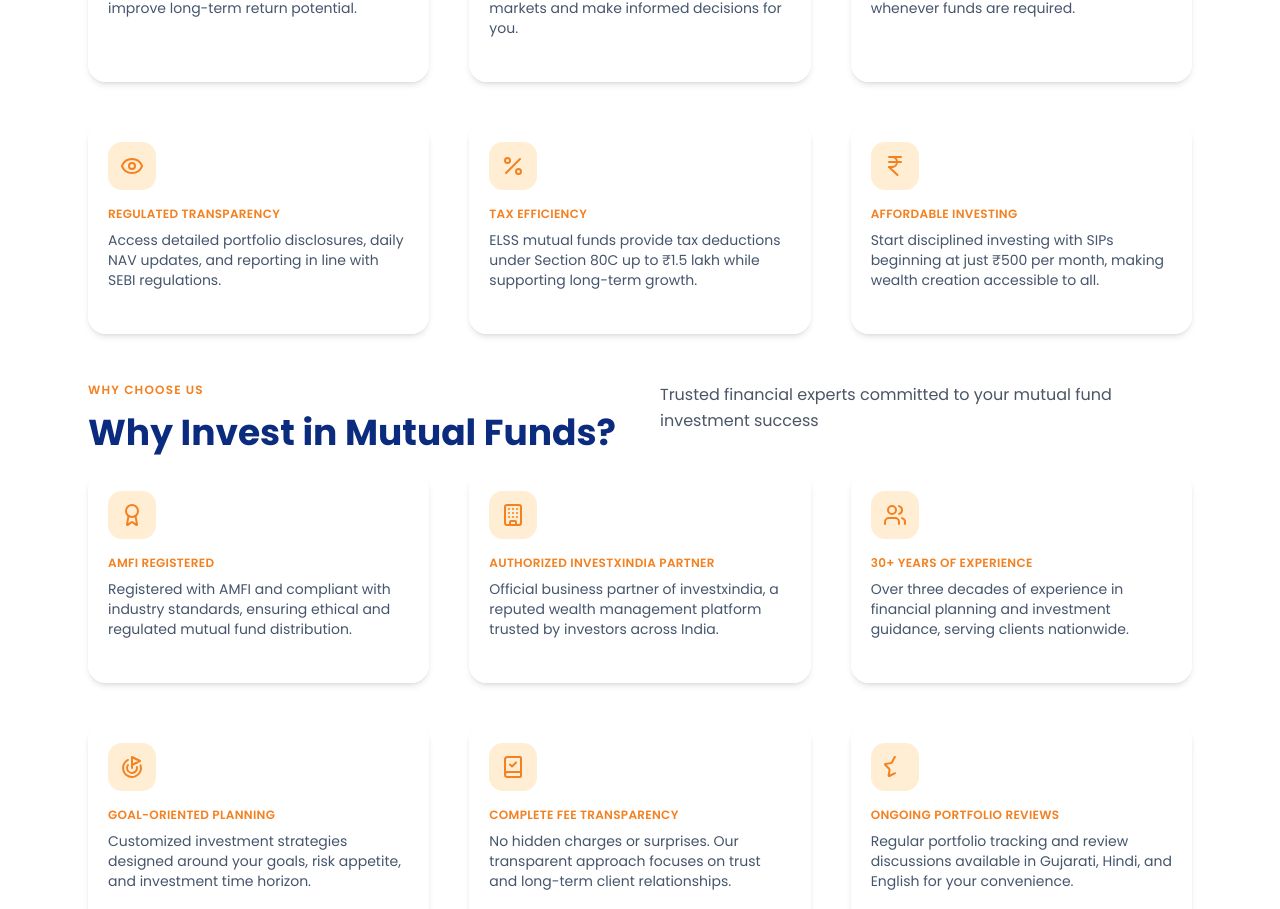
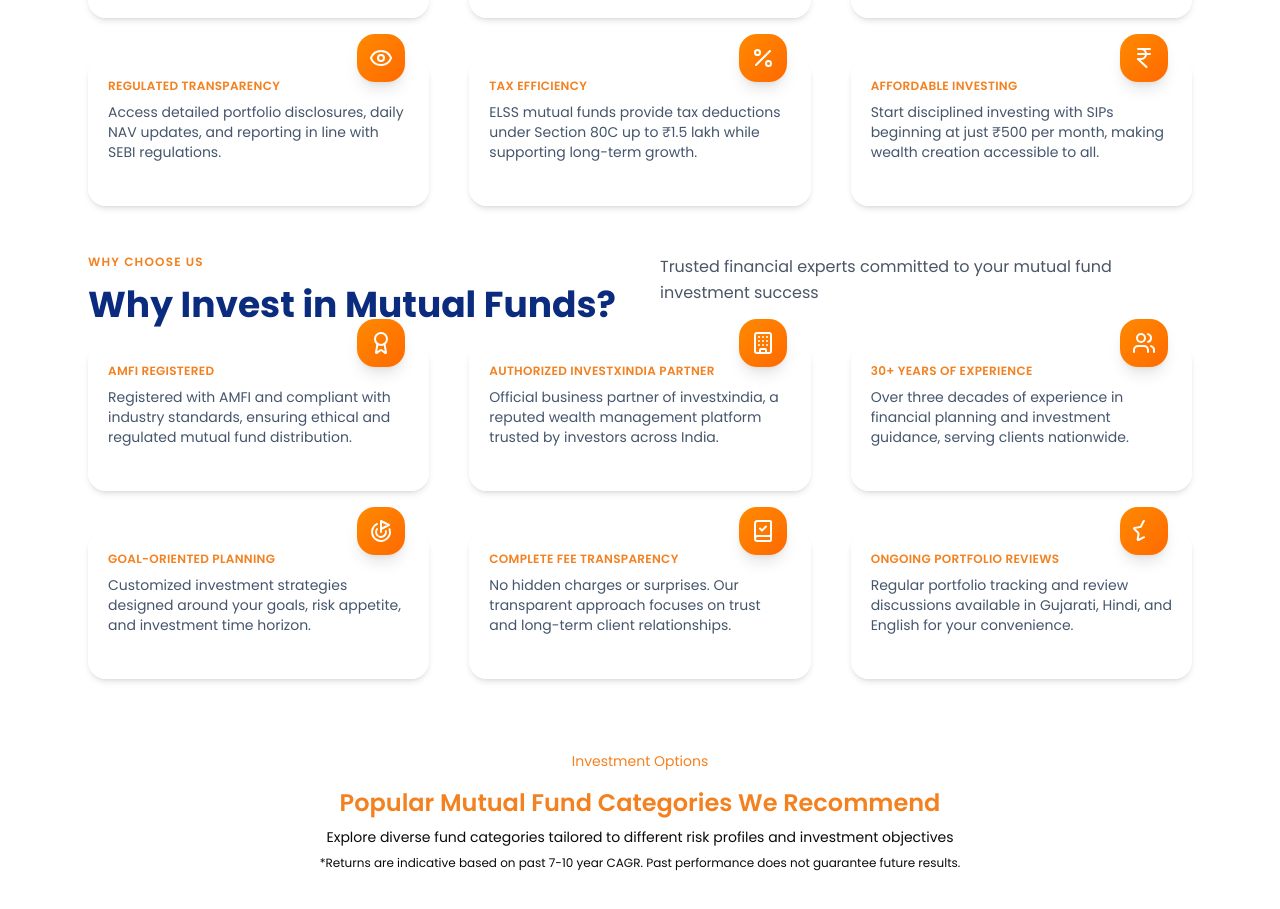
Before and after one commit to NileshMourya/investxindia, a Next.js app: page /Products/MutualFunds in a window 1280 px wide. Shown: the part 1013-1922 px from the top of the page. Built offline with nearby package versions, Linux system fonts and the light colour scheme.

Commit message:
KETKI IMAGE UPDATED & LINKEDIN LINK UPDATED

```diff
--- a/app/Products/MutualFunds/page.tsx
+++ b/app/Products/MutualFunds/page.tsx
@@ -83,7 +83,12 @@ const page = () => {
               <div className="absolute inset-0 rounded-2xl from-orange-400/0 via-orange-400/10 to-orange-400/0 opacity-0 group-hover:opacity-100 transition" />
 
               {/* Icon */}
-              <div className="w-12 h-12 flex items-center justify-center rounded-xl bg-orange-100 text-xl mb-4 text-[#f38120] hover:bg-[#f38120] hover:text-white">
+              <div
+                className="absolute -top-6 right-6 w-12 h-12 rounded-2xl
+                      bg-gradient-to-br from-orange-400 to-orange-500
+                      text-white flex items-center justify-center text-xl
+                      shadow-lg group-hover:scale-110 transition"
+              >
                 {card.icon}
               </div>
 
@@ -112,7 +117,12 @@ const page = () => {
               <div className="absolute inset-0 rounded-2xl from-orange-400/0 via-orange-400/10 to-orange-400/0 opacity-0 group-hover:opacity-100 transition" />
 
               {/* Icon */}
-              <div className="w-12 h-12 flex items-center justify-center rounded-xl bg-orange-100 text-xl mb-4 text-[#f38120] hover:bg-[#f38120] hover:text-white">
+              <div
+                className="absolute -top-6 right-6 w-12 h-12 rounded-2xl
+                      bg-gradient-to-br from-orange-400 to-orange-500
+                      text-white flex items-center justify-center text-xl
+                      shadow-lg group-hover:scale-110 transition"
+              >
                 {card.icon}
               </div>
 
@@ -156,7 +166,12 @@ const page = () => {
               <div className="absolute inset-0 rounded-2xl from-orange-400/0 via-orange-400/10 to-orange-400/0 opacity-0 group-hover:opacity-100 transition" />
 
               {/* Icon */}
-              <div className="w-12 h-12 flex items-center justify-center rounded-xl bg-orange-100 text-xl mb-4 text-[#f38120] hover:bg-[#f38120] hover:text-white">
+              <div
+                className="absolute -top-6 right-6 w-12 h-12 rounded-2xl
+                      bg-gradient-to-br from-orange-400 to-orange-500
+                      text-white flex items-center justify-center text-xl
+                      shadow-lg group-hover:scale-110 transition"
+              >
                 {card.icon}
               </div>
 
@@ -329,7 +344,12 @@ const page = () => {
               <div className="absolute inset-0 rounded-2xl from-orange-400/0 via-orange-400/10 to-orange-400/0 opacity-0 group-hover:opacity-100 transition" />
 
               {/* Icon */}
-              <div className="w-12 h-12 flex items-center justify-center rounded-xl bg-orange-100 text-xl mb-4 text-[#f38120] hover:bg-[#f38120] hover:text-white">
+              <div
+                className="absolute -top-6 right-6 w-12 h-12 rounded-2xl
+                      bg-gradient-to-br from-orange-400 to-orange-500
+                      text-white flex items-center justify-center text-xl
+                      shadow-lg group-hover:scale-110 transition"
+              >
                 {card.icon}
               </div>
 
--- a/components/LeadershipSection.tsx
+++ b/components/LeadershipSection.tsx
@@ -38,7 +38,7 @@ const directors: Director[] = [
     name: "Ketki Pathak",
     role: "Vice President",
     company: "Investxindia Corporate Distribution Pvt. Ltd.",
-    image: "/keatki.jpeg",
+    image: "/ketki.jpeg",
     linkedin: "https://www.linkedin.com/in/ketki-pathak",
     description: [
       "Ketki Pathak is the Vice President at Investxindia Corporate Distribution Pvt. Ltd., bringing over 15 years of experience in the Indian financial services industry.",
```
Also changed, not shown: public/keatki.jpeg (deleted), public/ketki.jpeg (added).
